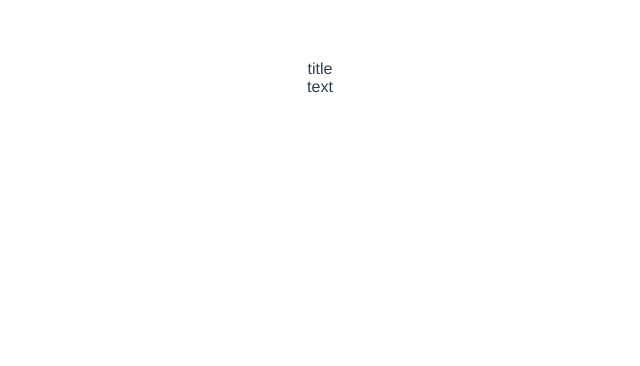
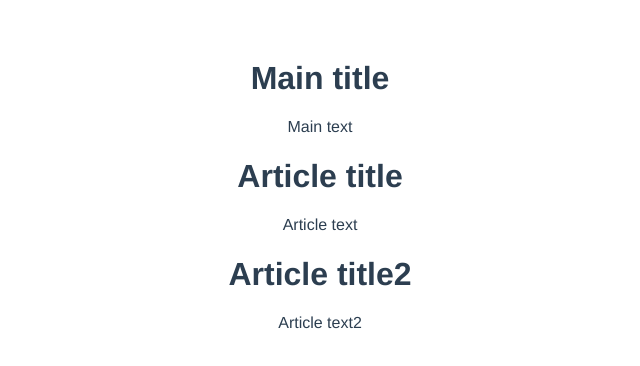
Before and after one commit to okedo/Vue-blog, a Vue app: page / in a window 1280 px wide. Shown: the top 366 px of the page, without its empty margins (320-960 px from the left). Built offline with nearby package versions, Linux system fonts and the light colour scheme.

Commit message:
article array added

```diff
--- a/src/App.vue
+++ b/src/App.vue
@@ -1,7 +1,6 @@
 <template>
   <div id="app">
-    <MainPage>
-    </MainPage>
+    <MainPage></MainPage>
   </div>
 </template>
 
--- a/src/common/store.js
+++ b/src/common/store.js
@@ -6,9 +6,8 @@ Vue.use(Vuex);
 const mainPage = {
     state: {
         mainPage: {
-            title: 'title',
-            text: '',
-            id:0
+            title: 'Main title',
+            text: 'Main text',
         }
     },
     actions: {},
@@ -24,8 +23,14 @@ const articles = {
     state: {
         articles: [
             {
-                title: 'title',
-                text: 'text'
+                id: 1,
+                title: 'Article title',
+                text: 'Article text'
+            },
+            {
+                id: 2,
+                title: 'Article title2',
+                text: 'Article text2'
             }
         ]
     }
--- a/src/components/Article.vue
+++ b/src/components/Article.vue
@@ -1,13 +1,16 @@
 <template>
+<div>
+  <h1>{{article.title}}</h1>
   <div>
-    {{text}}
+    {{article.text}}
   </div>
+</div>
 </template>
 
 <script>
 export default {
   name: "Article",
-  props: ["articleId"],
+  props: ["article"],
   data() {
     return this.$store.getters.articles[this.articleId];
   }
--- a/src/components/MainPage.vue
+++ b/src/components/MainPage.vue
@@ -1,9 +1,12 @@
 <template>
   <div>
+    <h1>
+      {{title}}
+    </h1>
     <div>
-      {{title}}
+      {{text}}
     </div>
-    <Article v-bind:articleId="id"></Article>
+    <Article v-for="article in this.$store.getters.articles" v-bind:article = "article" v-bind:key="article.id"></Article>
   </div>
 </template>
 
```
